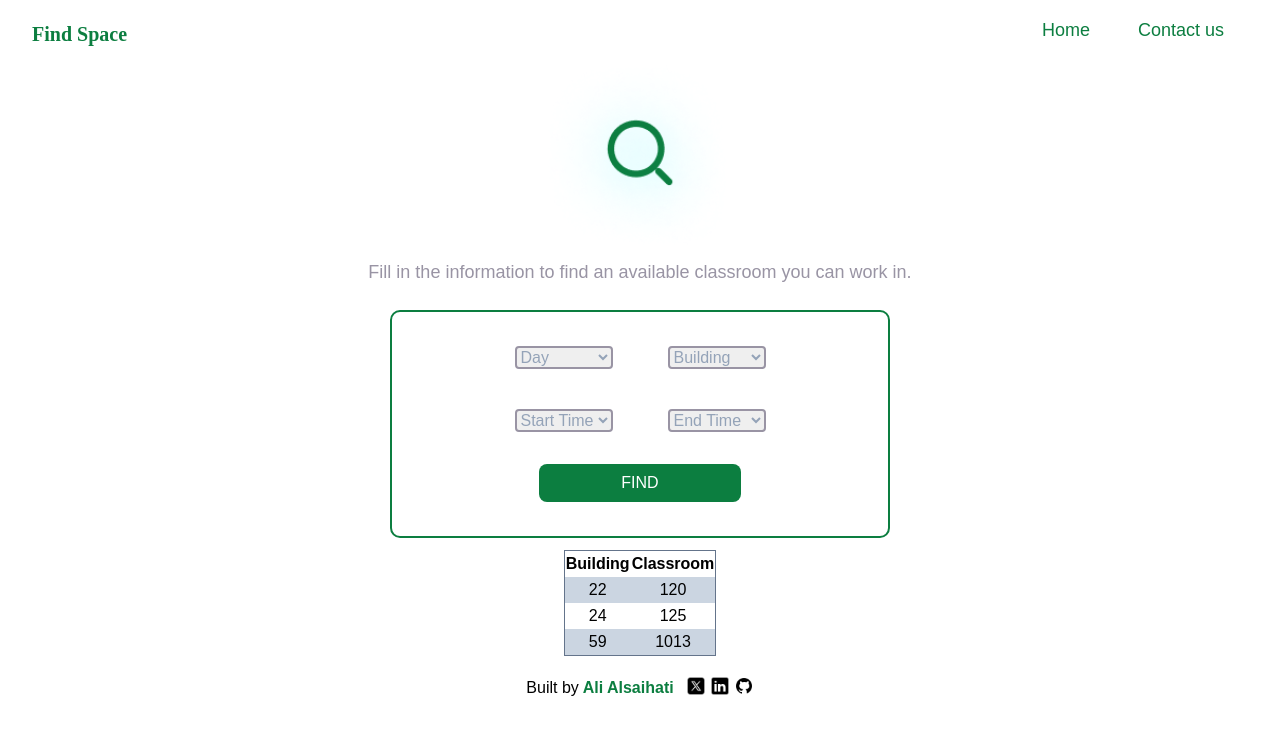
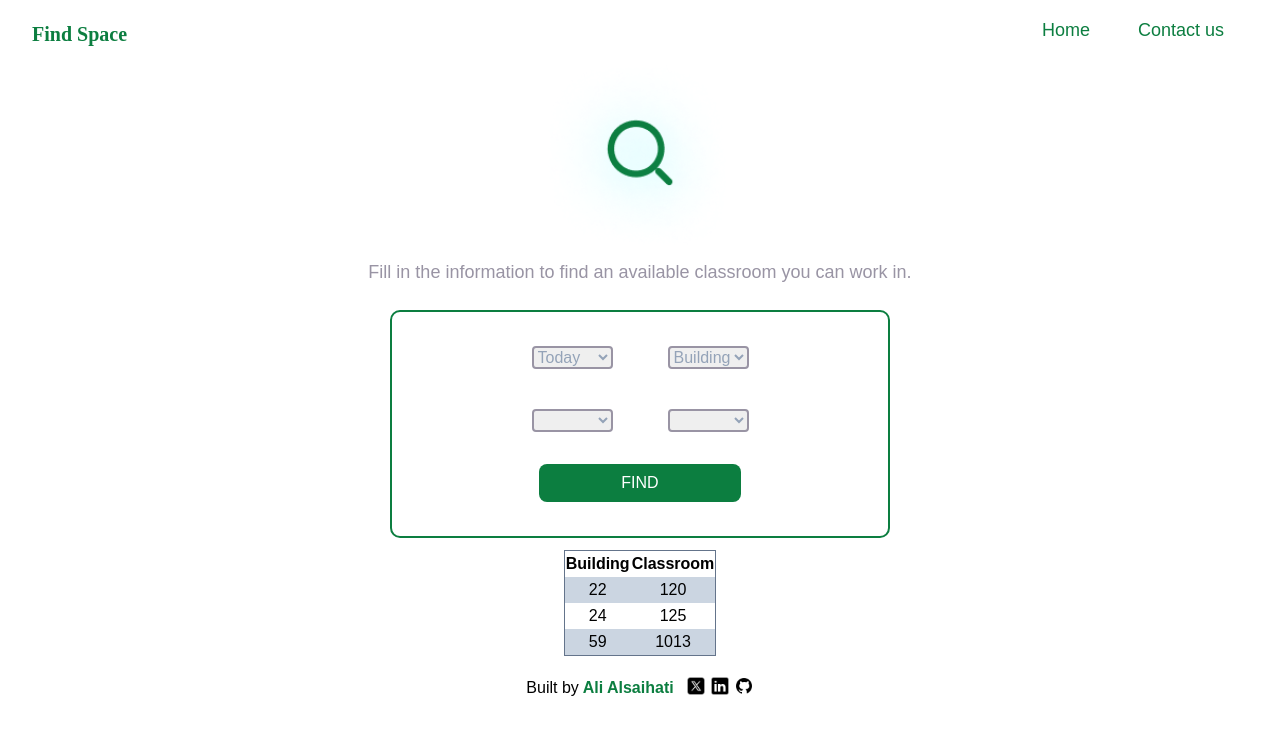
Before and after one commit to Ali-SWE/find-space, a Next.js app: page / in a window 1280 px wide. Shown: the top 734 px of the page. Built offline with nearby package versions, Linux system fonts and the light colour scheme; a web font is replaced by a local one.

Commit message:
Update Info.tsx

```diff
--- a/app/components/Info.tsx
+++ b/app/components/Info.tsx
@@ -40,20 +40,32 @@ const Info: React.FC = () =>{
         <div className="box-border grid grid-cols-1 gap-y-8 justify-items-center mb-3
          border-2 w-[282px] md:w-[500px] border-primary p-[34px] rounded-[10px]">
             <div className="grid grid-cols-2 gap-y-10 gap-x-[30px] md:gap-x-[55px]">
-            {
-                selectData.map(data =>(
-                            <select name={data.nameAndId} id={data.nameAndId} className="border-2 border-secondary focus:border-primary rounded text-slate-400 text-xs md:text-base">
-                                <option value="">
-                                    {data.text}
-                                </option>
-                                {data.list.map(item =>
-                                    <option key={item} value={item}>{item}</option>
-                                    )}
-                            </select>
 
+              <select name="select-day" id="select-day" className="border-2 border-secondary focus:border-primary rounded text-slate-400 text-xs md:text-base">
+                <option value="">Today</option>
+                <option value="">U</option>
+                <option value="">M</option>
+                <option value="">T</option>
+                <option value="">W</option>
+                <option value="">R</option>
+              </select>
 
-                ))
-            }
+              <select name="select-building" id="select-building" className="border-2 border-secondary focus:border-primary rounded text-slate-400 text-xs md:text-base">
+                <option value="">Building</option>
+                {buildings.map((building)=> <option value={building}>{building}</option>)}
+              </select>
+
+              <select name="" id="" className="border-2 border-secondary focus:border-primary rounded text-slate-400 text-xs md:text-base">
+                <option value="">
+
+                </option>
+              </select>
+              <select name="" id="" className="border-2 border-secondary focus:border-primary rounded text-slate-400 text-xs md:text-base">
+                <option value="">
+
+                </option>
+              </select>
+
             </div>
             <Button/>
 
```
